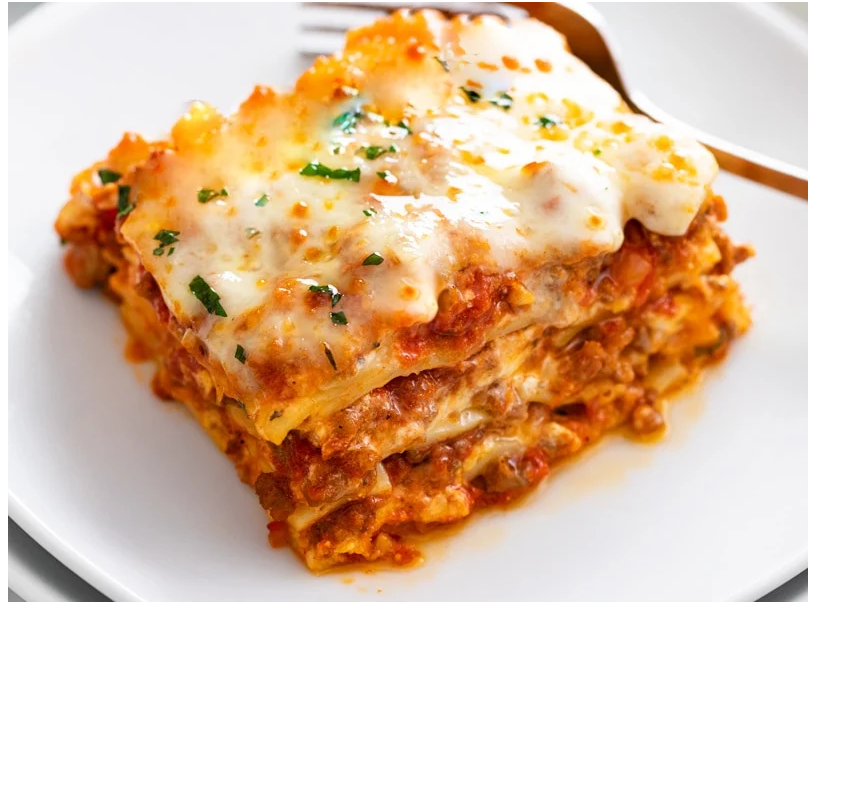
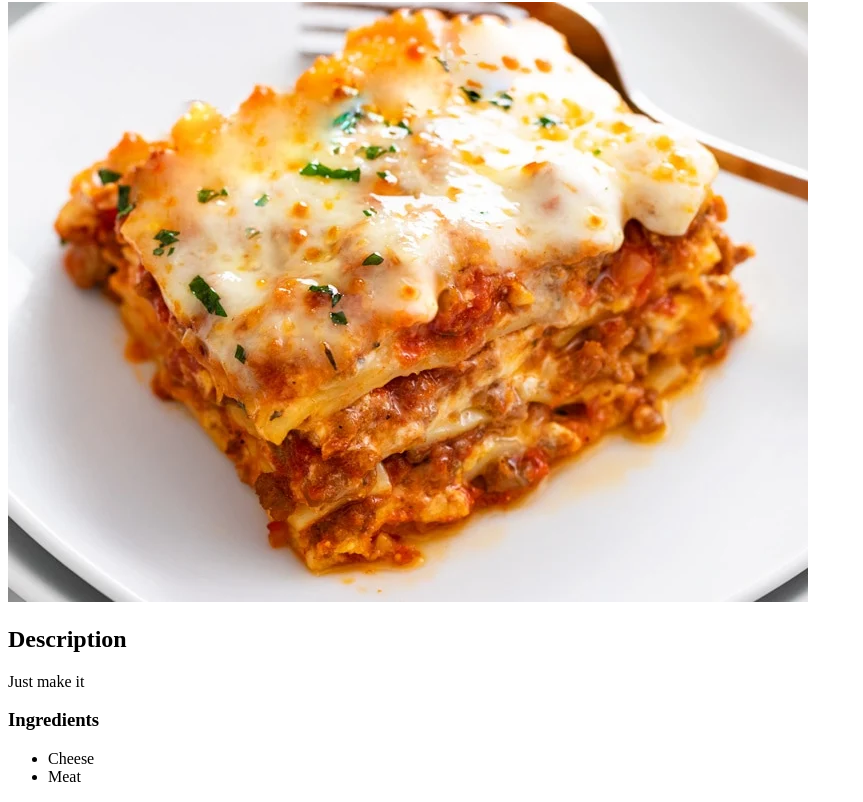
Before and after one commit to ANB-007/odin-recipies, a plain HTML site: page recipies/lasagna.html in a window 1280 px wide. Shown: the part 78-880 px from the top of the page, without its empty margins (0-863 px from the left). Before the commit the page ends 800 px from the top, so only its background shows below. Drawn offline with Linux system fonts and the light colour scheme.

Commit message:
Add description and ingredients

```diff
--- a/recipies/lasagna.html
+++ b/recipies/lasagna.html
@@ -8,4 +8,14 @@
     <body>
         <h1>Lasagna Recipie</h1>
         <img src="lasagnaRecipie.webp" alt="image of lasagna">
+        <h2>Description</h2>
+        <p1>Just make it</p1>
+
+        <h3>Ingredients</h3>
+        <ul>
+            <li>Cheese</li>
+            <li>Meat</li>
+        </ul>
+
+
 </html>
```
